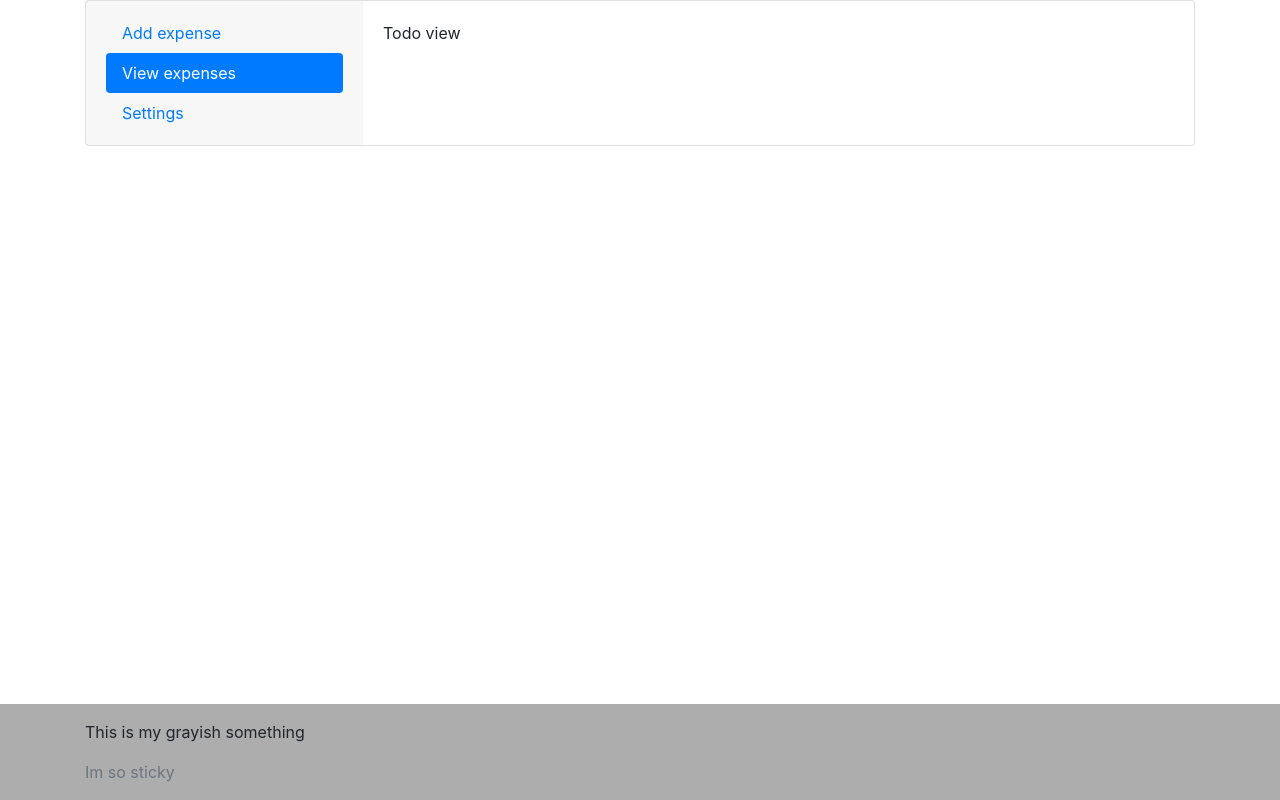
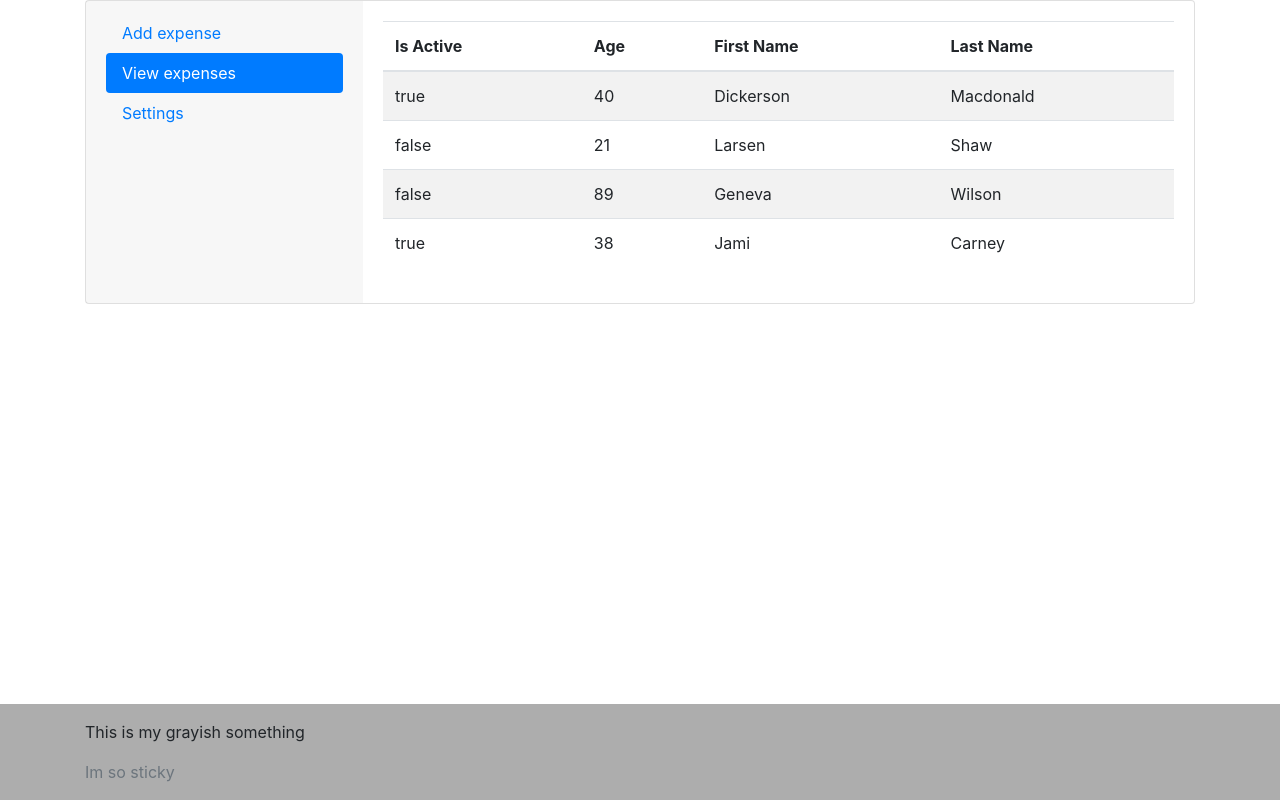
Before and after one commit to catmug/ITI0208-life, a Vue app in the folder web/: page / in a window 1280 px wide. Both pictures are taken after a click on the tab "View expenses". Built offline with nearby package versions, Linux system fonts and the light colour scheme.

Commit message:
initial base from vue components examples

```diff
--- a/web/src/App.vue
+++ b/web/src/App.vue
@@ -4,7 +4,7 @@
       <b-card no-body>
         <b-tabs pills card vertical nav-wrapper-class="w-25">
           <b-tab title="Add expense" active><expense-input-plain></expense-input-plain></b-tab>
-          <b-tab title="View expenses">Todo view</b-tab>
+          <b-tab title="View expenses"><expenses-table></expenses-table></b-tab>
           <b-tab title="Settings">Todo settings</b-tab>
         </b-tabs>
       </b-card>
@@ -14,10 +14,12 @@
 
 <script>
     import ExpenseInputPlain from "./components/ExpenseInputPlain";
+    import ExpensesTable from "./components/ExpensesTable";
 
     export default {
         name: 'app',
         components: {
+            ExpensesTable,
             ExpenseInputPlain
         },
         data() {
--- /dev/null
+++ b/web/src/components/ExpensesTable.vue
@@ -0,0 +1,25 @@
+<template>
+    <div>
+        <b-table striped hover :items="items" />
+    </div>
+</template>
+
+<script>
+    export default {
+        name: "ExpensesTable",
+        data() {
+            return {
+                items: [
+                    { isActive: true, age: 40, first_name: 'Dickerson', last_name: 'Macdonald' },
+                    { isActive: false, age: 21, first_name: 'Larsen', last_name: 'Shaw' },
+                    { isActive: false, age: 89, first_name: 'Geneva', last_name: 'Wilson' },
+                    { isActive: true, age: 38, first_name: 'Jami', last_name: 'Carney' }
+                ]
+            }
+        }
+    }
+</script>
+
+<style scoped>
+
+</style>
```
